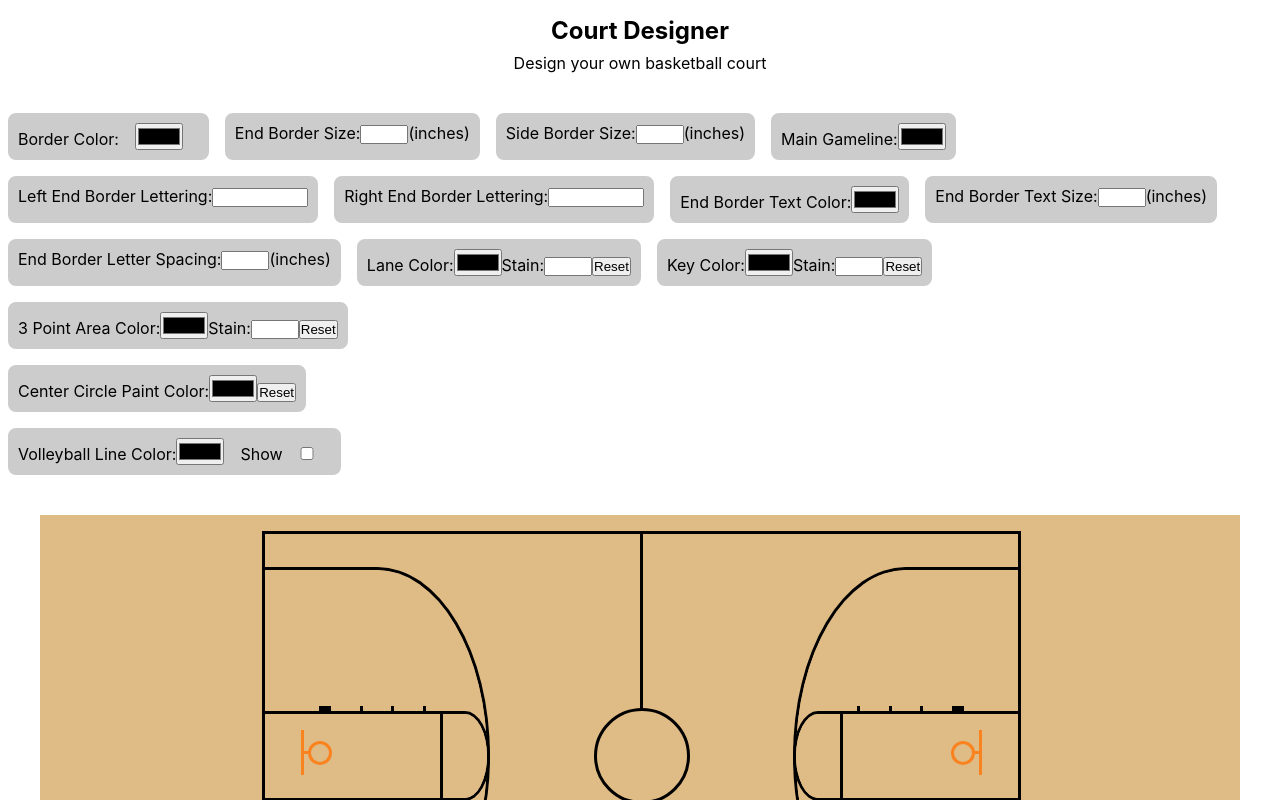
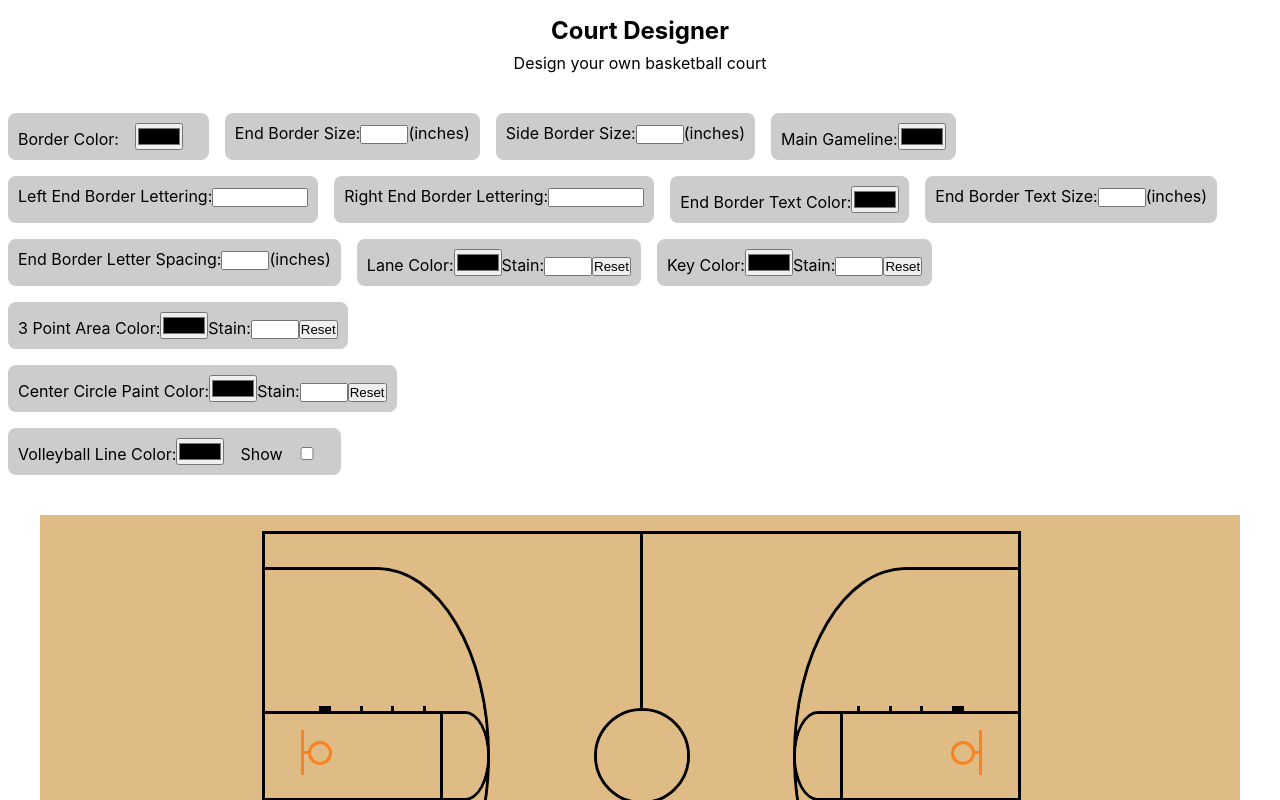
Before and after one commit to jbratcher/court-designer, a React (Create React App) app: page / in a window 1280 px wide. Shown: the top 800 px of the page. Built offline with nearby package versions, Linux system fonts and the light colour scheme.

Commit message:
feat: center cirlce stain input, reset, and logic
feat: center cirlce stain input, reset, and logic, updated readme

```diff
--- a/src/App.js
+++ b/src/App.js
@@ -11,7 +11,8 @@ class App extends Component {
       borderColor: "black",
       borderEndSize: 0,
       borderSideSize: 0,
-      centerCircleBgColor: "#DFBB85",
+      centerCircleColor: "#DFBB85",
+      centerCircleColorOpacity: 1,
       endBorderLetterSpacing: 0,
       endBorderTextColor: "white",
       endBorderTextSize: 48,
@@ -67,7 +68,8 @@ class App extends Component {
       borderColor,
       borderEndSize,
       borderSideSize,
-      centerCircleBgColor,
+      centerCircleColor,
+      centerCircleColorOpacity,
       endBorderLetterSpacing,
       endBorderTextColor,
       endBorderTextSize,
@@ -349,10 +351,22 @@ class App extends Component {
 
                 <label>Center Circle Paint Color:
                   <input
-                    className="centerCircleBgColor"
-                    name="centerCircleBgColor"
+                    className="centerCircleColor"
+                    name="centerCircleColor"
                     onChange={this.handleInputChange}
                     type="color">
+                  </input>
+                </label>
+
+                <label>Stain:
+                  <input
+                    className="centerCircleStain"
+                    min="0.1"
+                    max="1.0"
+                    step="0.1"
+                    name="centerCircleColor"
+                    onChange={this.handleColorStain}
+                    type="number">
                   </input>
                 </label>
 
@@ -403,7 +417,8 @@ class App extends Component {
           borderColor={borderColor}
           borderEndSize={borderEndSize}
           borderSideSize={borderSideSize}
-          centerCircleBgColor={centerCircleBgColor}
+          centerCircleColor={centerCircleColor}
+          centerCircleColorOpacity={centerCircleColorOpacity}
           endBorderLetterSpacing={endBorderLetterSpacing}
           endBorderTextColor={endBorderTextColor}
           endBorderTextSize={endBorderTextSize}
--- a/src/App.scss
+++ b/src/App.scss
@@ -303,13 +303,19 @@ ul {
 }
 
 .centerCircle {
-  background: magenta;
   border: 3px solid black;
   border-radius: 50%;
   min-width: 6rem;
   height: 6rem;
   position: relative;
   z-index: 0;
+
+  .centerCirlceInner {
+    border-radius: 50%;
+    width: 100%;
+    height: 100%;
+  }
+
 }
 
 .centerCourtLine {
--- a/src/Court.js
+++ b/src/Court.js
@@ -8,7 +8,8 @@ class Court extends Component {
       borderColor,
       borderEndSize,
       borderSideSize,
-      centerCircleBgColor,
+      centerCircleColor,
+      centerCircleColorOpacity,
       endBorderLetterSpacing,
       endBorderTextColor,
       endBorderTextSize,
@@ -215,10 +216,19 @@ class Court extends Component {
                   <section
                     className="centerCircle center"
                     style={{
-                      background: centerCircleBgColor,
                       borderColor: mainGameLineColor
                     }}
                   >
+
+                    <section
+                      className="centerCirlceInner"
+                      style={{
+                        background: centerCircleColor,
+                        opacity: centerCircleColorOpacity
+                      }}
+                      >
+                      </section>
+
                   </section>
 
                 </section>
```
Also changed, not shown: 1 other file (tests, documents, lock files or other folders).
